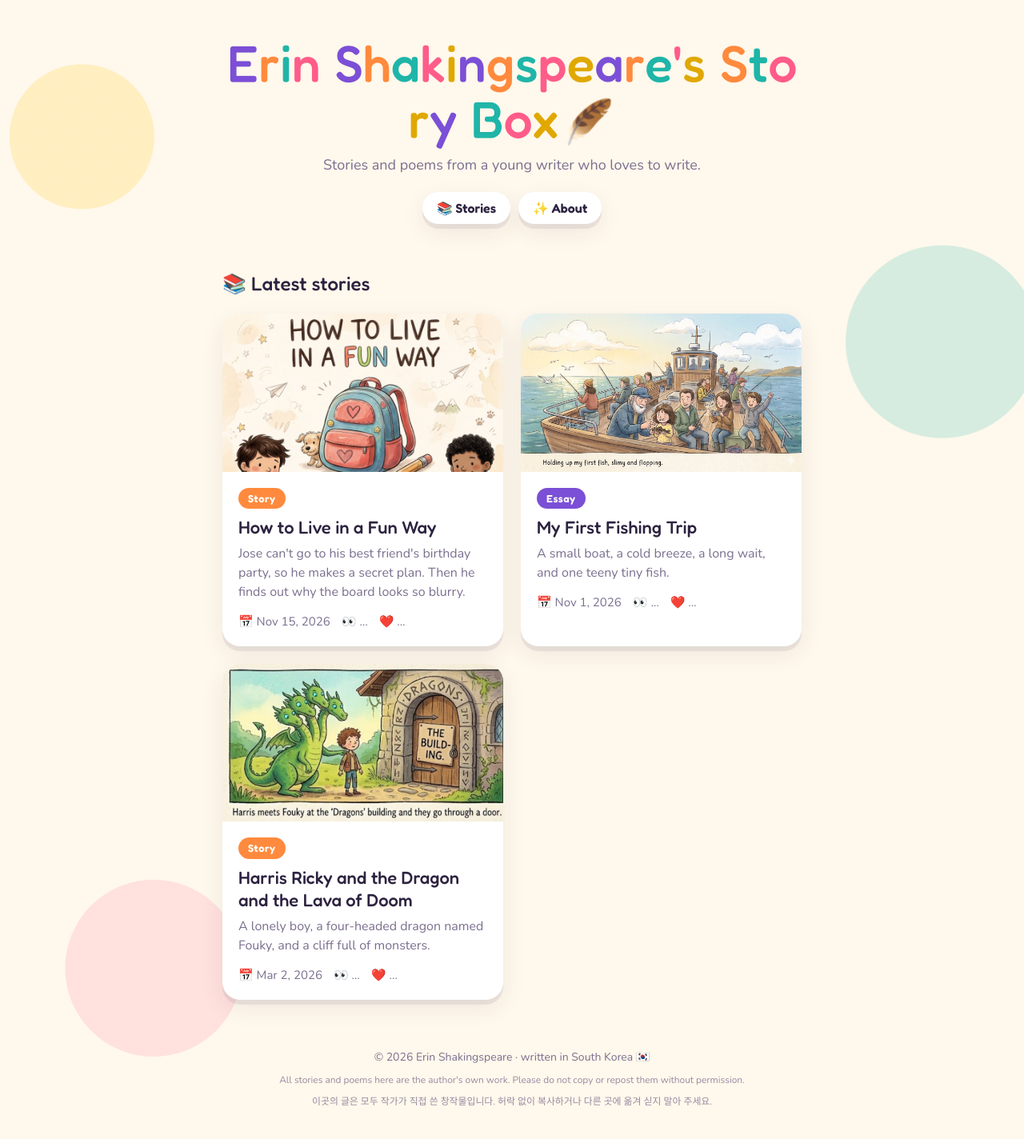
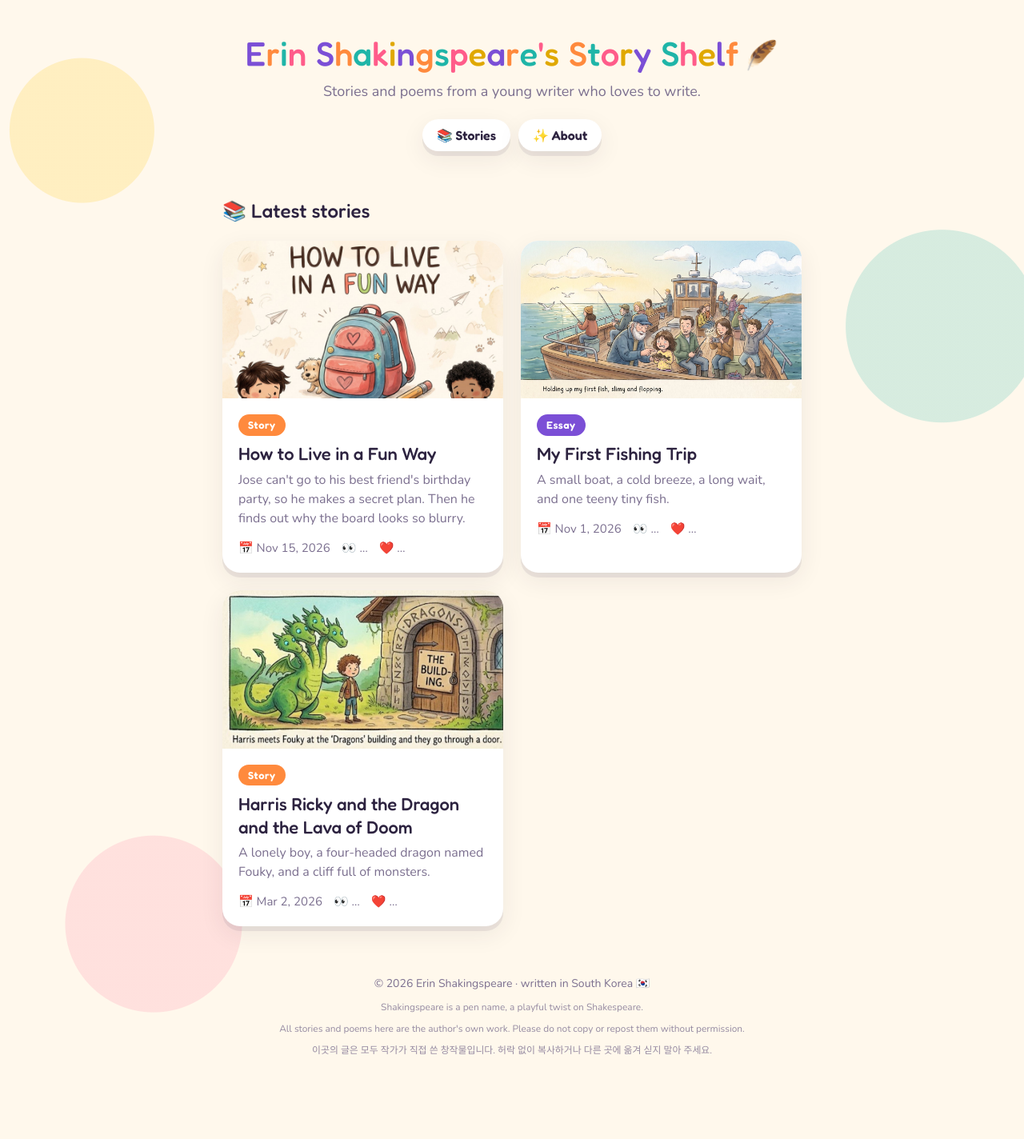
Before and after one commit to shakingspeare/shakingspeare.github.io, a Jekyll site: the page built from index.html, in a window 1280 px wide. Shown: the whole page at 80% size. Built offline with Jekyll 4.4.1, drawn with Linux system fonts in a browser that asks for light colours; some web fonts are replaced; after the commit the page ends 1359 px from its top, so only the background shows below that.

Commit message:
Rename the site to Erin Shakingspeare's Story Shelf; fit the title on one line
Co-Authored-By: Claude Fable 5.2 <noreply@anthropic.com>
Claude-Session: https://claude.ai/code/session_01AguHYsSgHXbxUpHeeKPgw1

```diff
--- a/_config.yml
+++ b/_config.yml
@@ -1,7 +1,7 @@
-title: Erin Shakingspeare's Story Box
+title: Erin Shakingspeare's Story Shelf
 author_name: Erin Shakingspeare
 tagline: Stories and poems from a young writer who loves to write.
-description: "Erin Shakingspeare's Story Box. Stories and poems by Erin Shakingspeare, a young writer from South Korea."
+description: "Erin Shakingspeare's Story Shelf. Stories and poems by Erin Shakingspeare, a young writer from South Korea. Shakingspeare is a pen name, a playful twist on Shakespeare."
 url: https://shakingspeare.github.io
 baseurl: ""
 
--- a/_layouts/default.html
+++ b/_layouts/default.html
@@ -15,7 +15,7 @@
   <meta property="og:description" content="{{ page.excerpt_text | default: site.description }}">
   <meta property="og:url" content="{{ page.url | absolute_url }}">
   {% if page.cover %}<meta property="og:image" content="{{ page.cover | absolute_url }}">{% endif %}
-  <link rel="stylesheet" href="{{ '/style.css' | relative_url }}">
+  <link rel="stylesheet" href="{{ '/style.css' | relative_url }}?v=20261118">
   <script type="application/ld+json">
   {
     "@context": "https://schema.org",
@@ -24,7 +24,7 @@
         "@type": "WebSite",
         "@id": "{{ site.url }}/#website",
         "name": {{ site.title | jsonify }},
-        "alternateName": ["Erin Shakingspeare's", "Erin Shakingspeare", "Erin Shakingspeare stories", "Shakingspeare's Story Box", "Story Box", "Shakingspeare's Story Shelf", "Shakingspeare"],
+        "alternateName": ["Erin Shakingspeare's", "Erin Shakingspeare", "Erin Shakingspeare stories", "Shakingspeare's Story Shelf", "Story Shelf", "Shakingspeare", "Erin Shakespeare's Story Shelf"],
         "url": "{{ site.url }}/",
         "description": {{ site.description | jsonify }},
         "inLanguage": "en",
@@ -77,6 +77,7 @@
 
     <footer class="site">
       <p>© {{ site.time | date: "%Y" }} Erin Shakingspeare · written in South Korea 🇰🇷</p>
+      <p class="rights">Shakingspeare is a pen name, a playful twist on Shakespeare.</p>
       <p class="rights">All stories and poems here are the author's own work. Please do not copy or repost them without permission.</p>
       <p class="rights" lang="ko">이곳의 글은 모두 작가가 직접 쓴 창작물입니다. 허락 없이 복사하거나 다른 곳에 옮겨 싣지 말아 주세요.</p>
     </footer>
--- a/style.css
+++ b/style.css
@@ -46,8 +46,9 @@ header.site {
 header.site a.name {
   font-family: "Sniglet", "Fredoka", sans-serif;
   font-weight: 400;
-  font-size: clamp(40px, 9vw, 64px);
+  font-size: clamp(18px, 5.2vw, 42px);
   line-height: 1.1;
+  white-space: nowrap;
   text-decoration: none;
   color: var(--text);
   display: inline-block;
```
